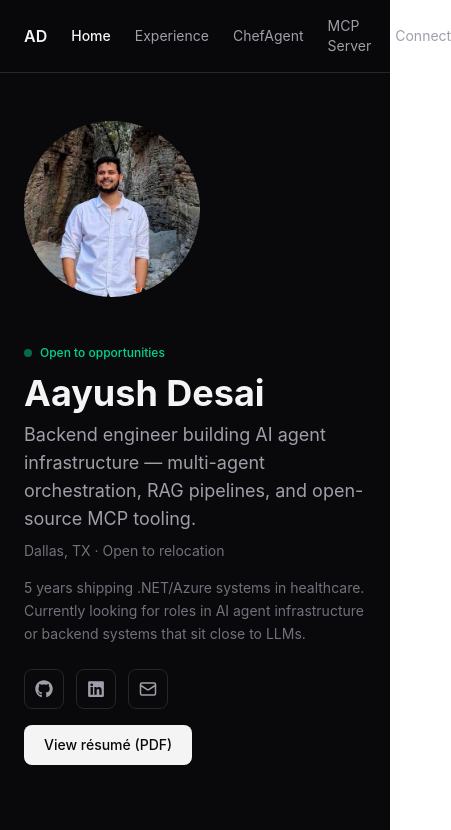
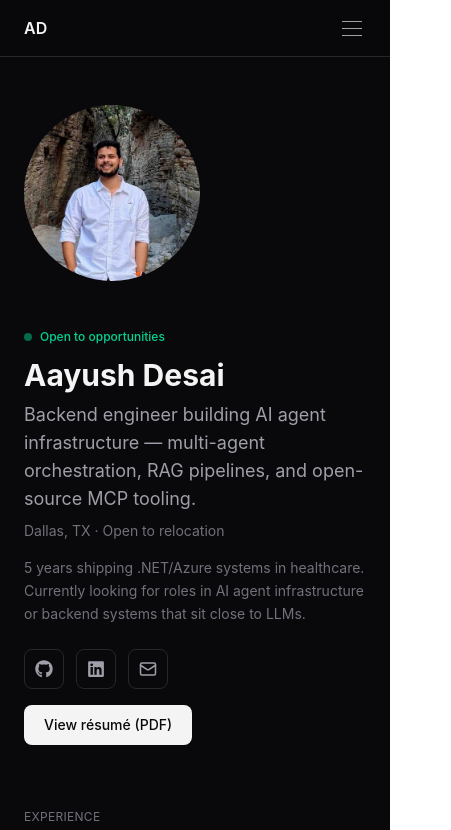
Before and after one commit to aayushmdesai/portfolio-site, a React (Vite) app: page / in a window 390 px wide. Shown: the top 830 px of the page, 451 px wide, since content can reach past the window. Built offline with nearby package versions, Linux system fonts and the light colour scheme.

Commit message:
Add Hamburger nav, mobile fixes, favicon, meta tags

```diff
--- a/src/components/Layout.jsx
+++ b/src/components/Layout.jsx
@@ -2,7 +2,7 @@ import Nav from './Nav'
 
 function Layout({ children }) {
     return (
-        <div className="min-h-screen bg-zinc-950 text-zinc-100">
+        <div className="min-h-screen bg-zinc-950 text-zinc-100 overflow-x-hidden">
             <Nav />
             <main className="max-w-3xl mx-auto px-6 py-12">{children}</main>
         </div>
--- a/src/components/Nav.jsx
+++ b/src/components/Nav.jsx
@@ -1,4 +1,5 @@
 import { useState, useEffect } from 'react'
+
 const links = [
   { id: 'home', label: 'Home' },
   { id: 'experience', label: 'Experience' },
@@ -9,6 +10,7 @@ const links = [
 
 function Nav() {
   const [active, setActive] = useState('home')
+  const [menuOpen, setMenuOpen] = useState(false)
 
   useEffect(() => {
     const sections = links
@@ -19,40 +21,31 @@ function Nav() {
 
     const observer = new IntersectionObserver(
       (entries) => {
-        // Pick the entry that is most visible (highest intersection ratio)
-        // among those currently intersecting the viewport.
-        const visible = entries.filter((e) => e.isIntersecting)
-        if (visible.length === 0) return
-
-        const mostVisible = visible.reduce((best, entry) =>
-          entry.intersectionRatio > best.intersectionRatio ? entry : best
-        )
-        setActive(mostVisible.target.id)
+        entries.forEach((entry) => {
+          if (entry.isIntersecting) setActive(entry.target.id)
+        })
       },
-      {
-        // Trigger when a section occupies a meaningful chunk of the viewport,
-        // biased toward the upper half so the nav updates a bit before the
-        // section is fully centered.
-        rootMargin: '-20% 0px -55% 0px',
-        threshold: [0, 0.25, 0.5, 0.75, 1],
-      }
+      { rootMargin: '-10% 0px -85% 0px', threshold: 0 }
     )
 
     sections.forEach((section) => observer.observe(section))
-
     return () => observer.disconnect()
   }, [])
 
   const handleClick = (e, id) => {
     e.preventDefault()
+    setMenuOpen(false)
     const el = document.getElementById(id)
-    if (el) {
-      el.scrollIntoView({ behavior: 'smooth', block: 'start' })
-    }
+    if (!el) return
+    const navHeight = document.querySelector('nav')?.offsetHeight || 65
+    const top = el.getBoundingClientRect().top + window.scrollY - navHeight
+    window.scrollTo({ top, behavior: 'smooth' })
   }
 
   return (
-    <nav className="sticky top-0 z-50 bg-zinc-950/90 backdrop-blur border-b border-zinc-800 px-6 py-4 flex gap-6 items-center">
+    <nav className="sticky top-0 z-50 bg-zinc-950/90 backdrop-blur border-b border-zinc-800">
+      <div className="px-6 py-4 flex items-center">
+        {/* Logo */}
         <a
           href="#home"
           onClick={(e) => handleClick(e, 'home')}
@@ -60,6 +53,9 @@ function Nav() {
         >
           AD
         </a>
+
+        {/* Desktop links */}
+        <div className="hidden md:flex gap-6 items-center">
           {links.map((link) => (
             <a
               key={link.id}
@@ -73,6 +69,38 @@ function Nav() {
               {link.label}
             </a>
           ))}
+        </div>
+
+        {/* Hamburger button — mobile only */}
+        <button
+          className="md:hidden flex flex-col gap-1.5 p-1"
+          onClick={() => setMenuOpen((o) => !o)}
+          aria-label="Toggle menu"
+        >
+          <span className={`block w-5 h-px bg-zinc-400 transition-all duration-300 ${menuOpen ? 'rotate-45 translate-y-2' : ''}`} />
+          <span className={`block w-5 h-px bg-zinc-400 transition-all duration-300 ${menuOpen ? 'opacity-0' : ''}`} />
+          <span className={`block w-5 h-px bg-zinc-400 transition-all duration-300 ${menuOpen ? '-rotate-45 -translate-y-2' : ''}`} />
+        </button>
+      </div>
+
+      {/* Mobile dropdown */}
+      {menuOpen && (
+        <div className="md:hidden border-t border-zinc-800 px-6 py-4 flex flex-col gap-4 bg-zinc-950">
+          {links.map((link) => (
+            <a
+              key={link.id}
+              href={`#${link.id}`}
+              onClick={(e) => handleClick(e, link.id)}
+              className={`text-sm transition ${active === link.id
+                  ? 'text-zinc-100 font-medium'
+                  : 'text-zinc-400 hover:text-zinc-200'
+                }`}
+            >
+              {link.label}
+            </a>
+          ))}
+        </div>
+      )}
     </nav>
   )
 }
--- a/src/sections/ChefAgentSection.jsx
+++ b/src/sections/ChefAgentSection.jsx
@@ -121,7 +121,7 @@ function RequestFlow({ onStepChange, paused = false }) {
 
     useEffect(() => {
         onStepChange(flowSteps[step].agents)
-    }, [step])
+    }, [step, onStepChange])
 
     useEffect(() => {
         if (!playing || paused) return
@@ -141,23 +141,20 @@ function RequestFlow({ onStepChange, paused = false }) {
                         <div className="flex flex-col items-center">
                             <button
                                 onClick={() => { setStep(i); setPlaying(false) }}
-                                className={`w-7 h-7 rounded-full border-2 flex-shrink-0 flex items-center justify-center text-xs font-semibold transition-all duration-300 ${
-                                    i <= step
+                                className={`w-7 h-7 rounded-full border-2 flex-shrink-0 flex items-center justify-center text-xs font-semibold transition-all duration-300 ${i <= step
                                         ? 'bg-amber-500 border-amber-500 text-zinc-950'
                                         : 'bg-zinc-900 border-zinc-700 text-zinc-500 hover:border-zinc-500'
-                                }`}
+                                    }`}
                             >
                                 {i + 1}
                             </button>
                             {i < flowSteps.length - 1 && (
-                                <div className={`w-px flex-1 my-1 transition-all duration-700 ${
-                                    i < step ? 'bg-amber-500' : 'bg-zinc-700'
-                                }`} style={{ minHeight: '20px' }} />
+                                <div className={`w-px flex-1 my-1 transition-all duration-700 ${i < step ? 'bg-amber-500' : 'bg-zinc-700'
+                                    }`} style={{ minHeight: '20px' }} />
                             )}
                         </div>
-                        <div className={`pt-0.5 pb-5 text-xs leading-snug transition-colors duration-300 ${
-                            i === step ? 'text-zinc-200 font-medium' : 'text-zinc-500'
-                        }`}>
+                        <div className={`pt-0.5 pb-5 text-xs leading-snug transition-colors duration-300 ${i === step ? 'text-zinc-200 font-medium' : 'text-zinc-500'
+                            }`}>
                             {s.label}
                         </div>
                     </div>
--- a/src/sections/Hero.jsx
+++ b/src/sections/Hero.jsx
@@ -40,10 +40,12 @@ const projects = [
         desc: 'Open-source MCP server exposing .NET runtime diagnostics to AI assistants',
     },
 ]
-
 function scrollTo(id) {
     const el = document.getElementById(id)
-    if (el) el.scrollIntoView({ behavior: 'smooth', block: 'start' })
+    if (!el) return
+    const navHeight = document.querySelector('nav')?.offsetHeight || 65
+    const top = el.getBoundingClientRect().top + window.scrollY - navHeight
+    window.scrollTo({ top, behavior: 'smooth' })
 }
 
 function Hero() {
@@ -64,7 +66,7 @@ function Hero() {
                         <span className="text-xs text-emerald-400 font-medium">Open to opportunities</span>
                     </div>
 
-                    <h1 className="text-4xl font-bold mb-2">Aayush Desai</h1>
+                    <h1 className="text-3xl sm:text-4xl font-bold mb-2">Aayush Desai</h1>
 
                     <p className="text-zinc-400 text-lg mb-2">
                         Backend engineer building AI agent infrastructure — multi-agent
--- a/src/sections/McpSection.jsx
+++ b/src/sections/McpSection.jsx
@@ -1,3 +1,4 @@
+import { useState } from 'react';
 const tools = [
     {
         name: 'get_process_info',
@@ -82,6 +83,25 @@ const decisions = [
         ),
     },
 ]
+
+function CopyButton({ text }) {
+    const [copied, setCopied] = useState(false)
+
+    const handleCopy = () => {
+        navigator.clipboard.writeText(text)
+        setCopied(true)
+        setTimeout(() => setCopied(false), 2000)
+    }
+
+    return (
+        <button
+            onClick={handleCopy}
+            className="text-xs text-zinc-500 hover:text-zinc-300 transition"
+        >
+            {copied ? 'Copied!' : 'Copy'}
+        </button>
+    )
+}
 
 function ToolsTable() {
     return (
@@ -212,19 +232,27 @@ function McpSection() {
             {/* Install */}
             <section>
                 <h2 className="text-xl font-semibold mb-4">Install</h2>
-                <div className="bg-zinc-900 border border-zinc-800 rounded-lg px-4 py-3 font-mono text-sm text-zinc-300 mb-4">
-                    dotnet tool install -g mcp-dotnet-diagnostics
+                <div className="relative bg-zinc-900 border border-zinc-800 rounded-lg px-4 py-3 font-mono text-sm text-zinc-300">
+                    <span>dotnet tool install -g mcp-dotnet-diagnostics</span>
+                    <div className="absolute top-2.5 right-3">
+                        <CopyButton text="dotnet tool install -g mcp-dotnet-diagnostics" />
+                    </div>
                 </div>
                 <p className="text-sm text-zinc-500 mb-3">Then add it to your Claude Desktop config:</p>
-                <pre className="bg-zinc-900 border border-zinc-800 rounded-lg px-4 py-3 text-xs text-zinc-300 overflow-x-auto">
-                    {`{
+                <div className="relative">
+                    <pre className="bg-zinc-900 border border-zinc-800 rounded-lg px-4 py-3 text-xs text-zinc-300 overflow-x-auto">
+                        {`{
   "mcpServers": {
     "dotnet-diagnostics": {
       "command": "mcp-dotnet-diagnostics"
     }
   }
 }`}
-                </pre>
+                    </pre>
+                    <div className="absolute top-2.5 right-3">
+                        <CopyButton text={`{\n  "mcpServers": {\n    "dotnet-diagnostics": {\n      "command": "mcp-dotnet-diagnostics"\n    }\n  }\n}`} />
+                    </div>
+                </div>
                 <p className="text-xs text-zinc-500 mt-3 mb-4">
                     34 unit + integration tests · CI/CD auto-publish on version tags
                 </p>
```
Lines whose indentation alone changed are shown as unchanged.
